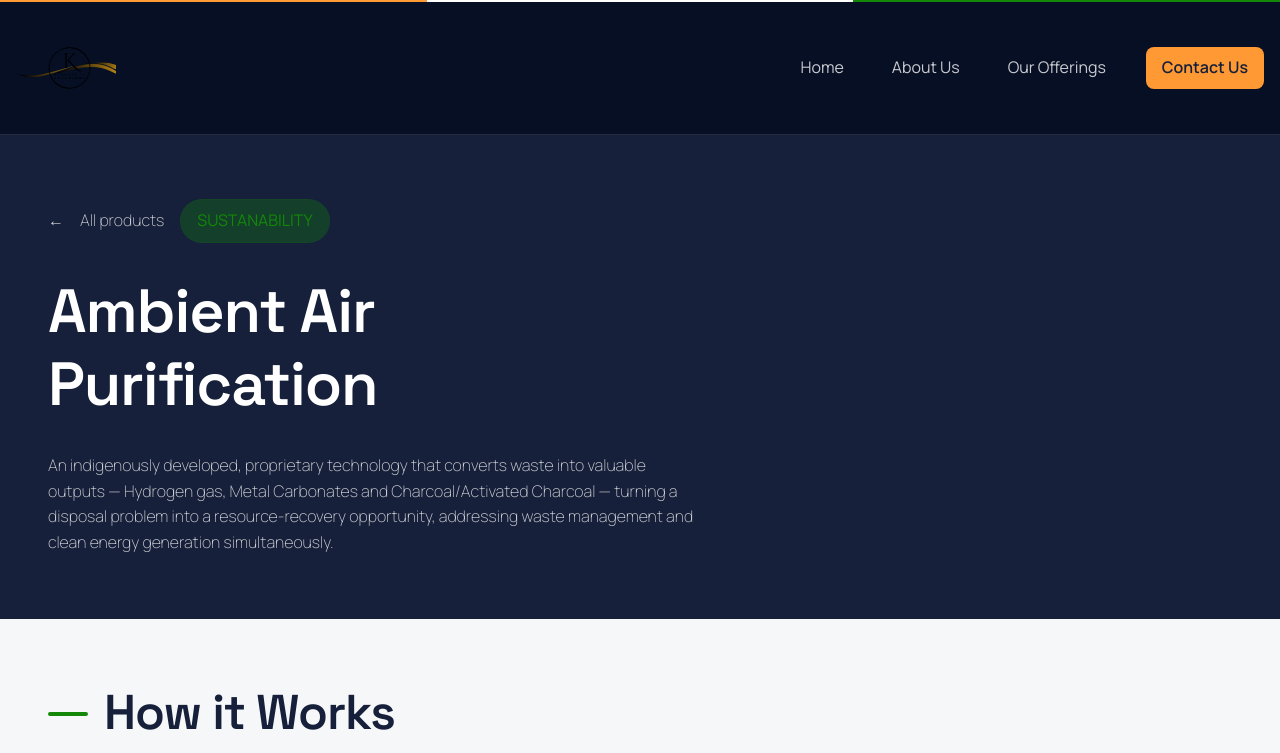
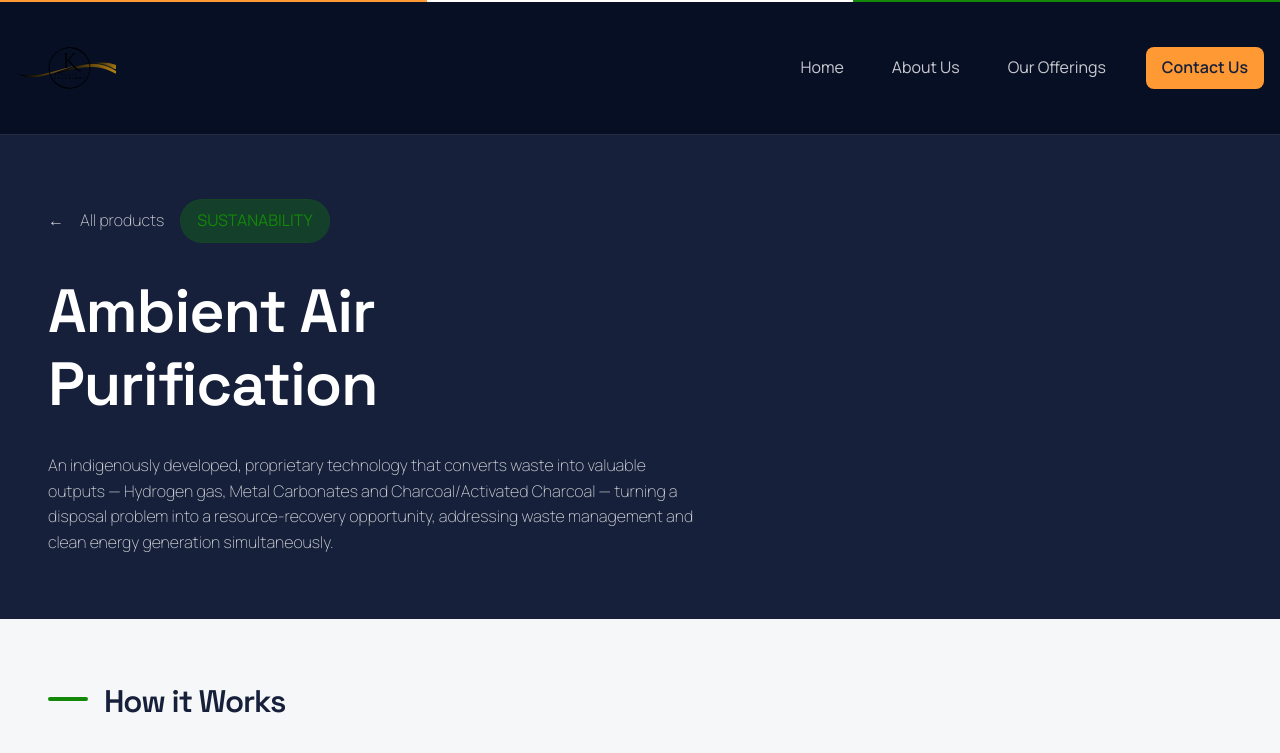
Before and after one commit to divyanshchahar/kinesis, a Next.js app: page /products/ambient_air_purification in a window 1280 px wide. Shown: the top 753 px of the page. Built offline with nearby package versions, Linux system fonts and the light colour scheme.

Commit message:
updated styling

```diff
--- a/src/ui/layouts/AccentedHeading2Layout.module.css
+++ b/src/ui/layouts/AccentedHeading2Layout.module.css
@@ -15,7 +15,7 @@
     flex-direction: row;
     align-items: center;
     justify-content: center;
-    height: var(--font-size-h1);
+    height: var(--font-size-h4);
 }
 
 .line {
--- a/src/ui/layouts/AccentedHeading2Layout.tsx
+++ b/src/ui/layouts/AccentedHeading2Layout.tsx
@@ -36,7 +36,7 @@ export default function AccentedHeading2Layout({
             <div className={`${styles.lineContainer}`}>
                 <hr className={`${styles.line} ${selectedColor}`}/>
             </div>
-            <p className={`h2 ${styles.heading}`}>{headingText}</p>
+            <p className={`h4 ${styles.heading}`}>{headingText}</p>
         </div>
     </div>
 }
```
